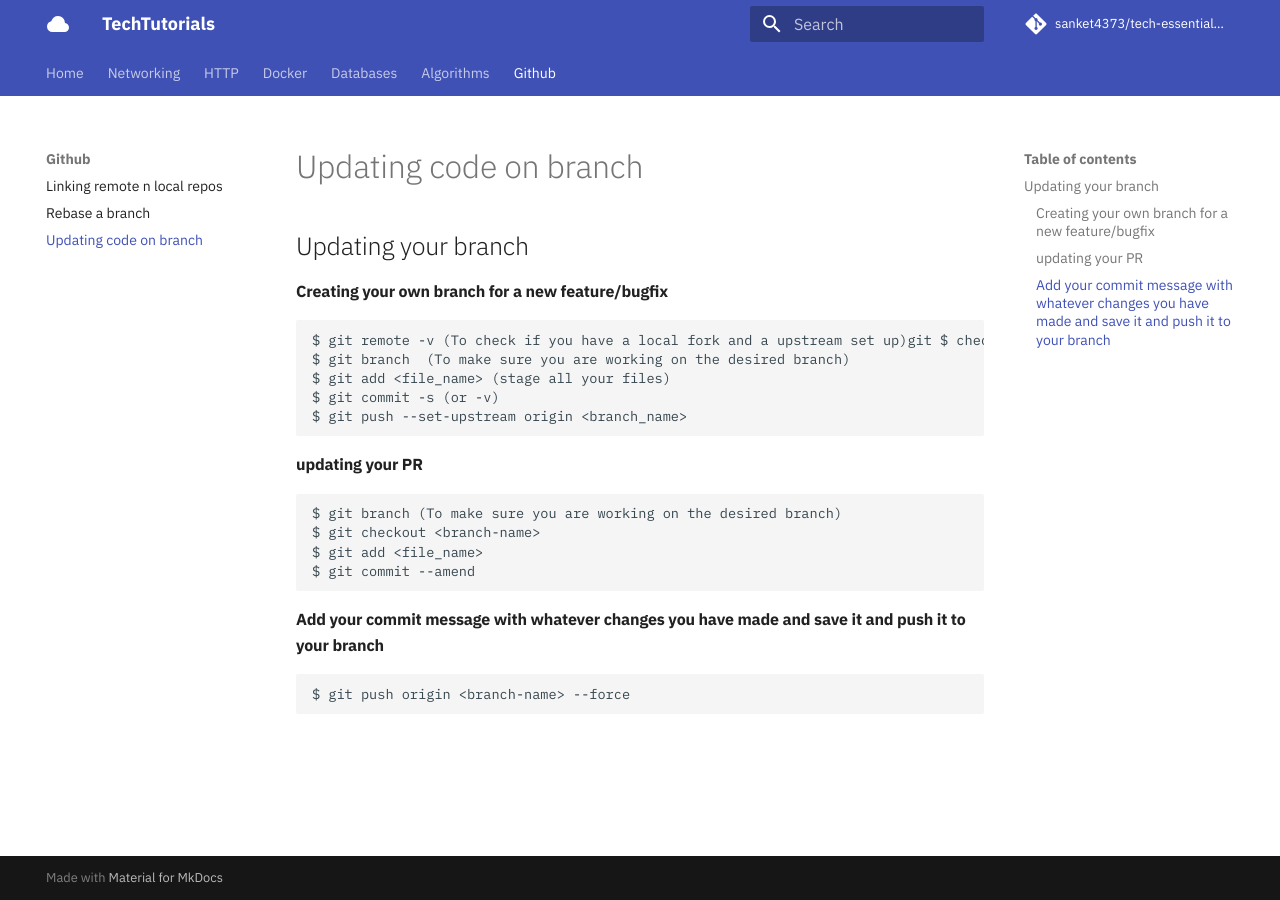
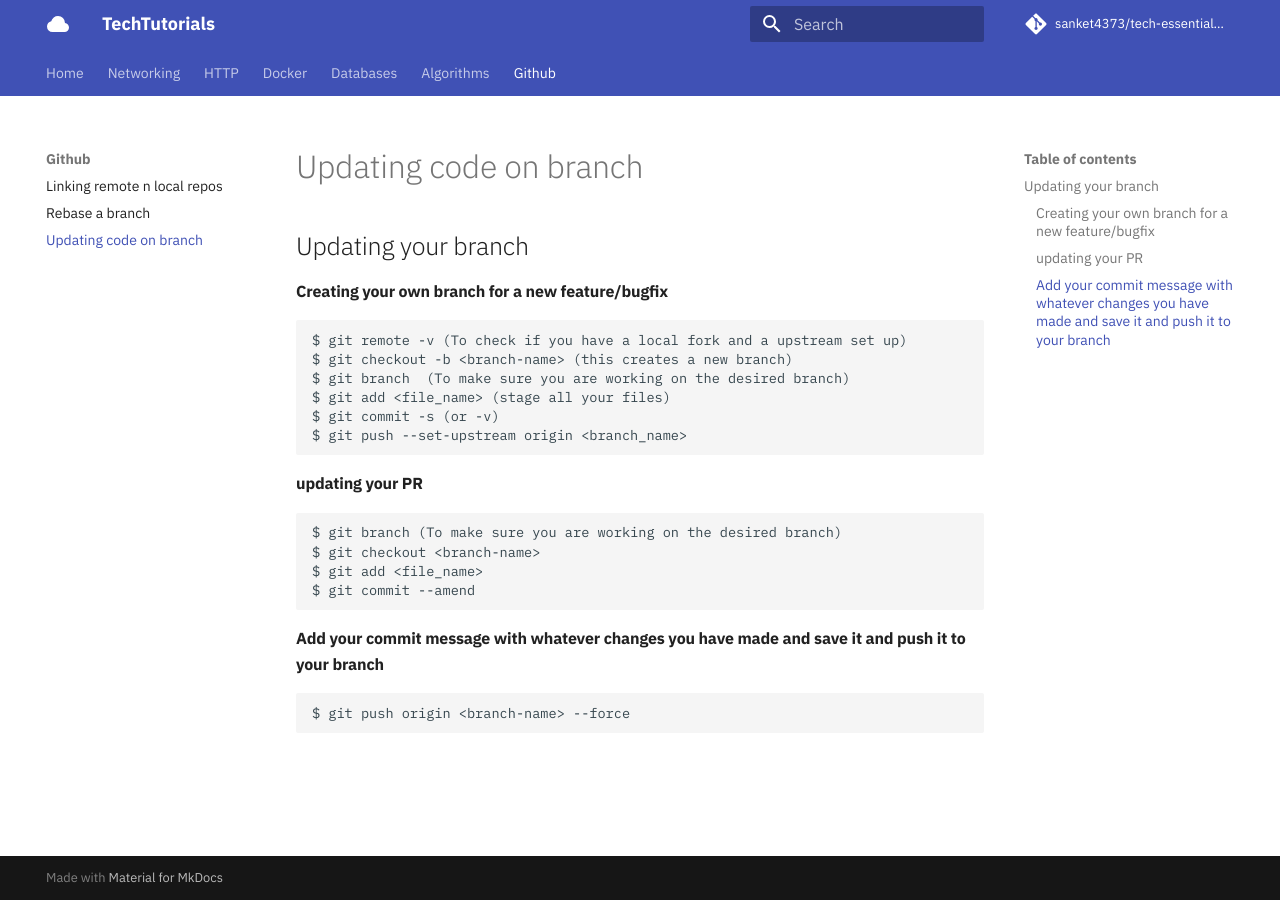
Before and after one commit to sanket4373/tech-essential-docs, an MkDocs documentation site: the page built from docs/github/updating_code_on_branch.md, in a window 1280 px wide. Built offline with MkDocs 1.6.1 and Material for MkDocs 9.7.7, drawn with Linux system fonts in a browser that asks for light colours; comment, search, counter and statistics services are not loaded.

Commit message:
fixing formatting error

```diff
--- a/docs/github/updating_code_on_branch.md
+++ b/docs/github/updating_code_on_branch.md
@@ -3,7 +3,8 @@
 #### Creating your own branch for a new feature/bugfix
 
 
-    $ git remote -v (To check if you have a local fork and a upstream set up)git $ checkout -b <branch-name> (this creates a new branch)
+    $ git remote -v (To check if you have a local fork and a upstream set up)
+    $ git checkout -b <branch-name> (this creates a new branch)
     $ git branch  (To make sure you are working on the desired branch)
     $ git add <file_name> (stage all your files)
     $ git commit -s (or -v)
```
